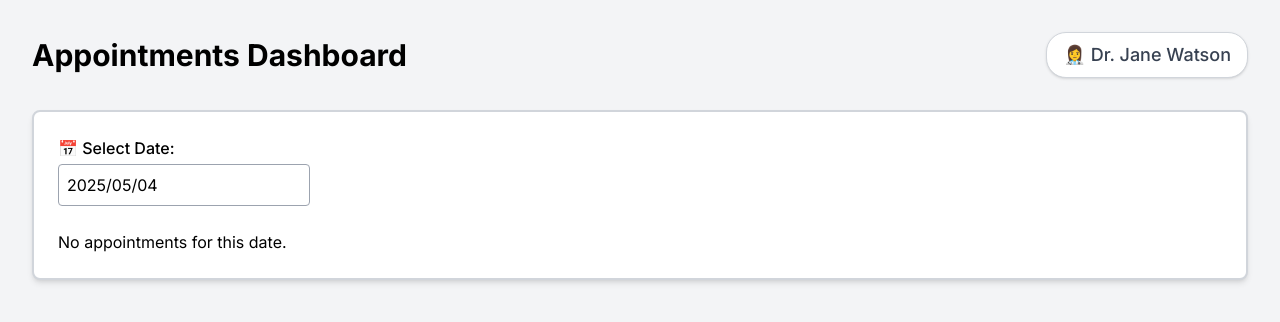
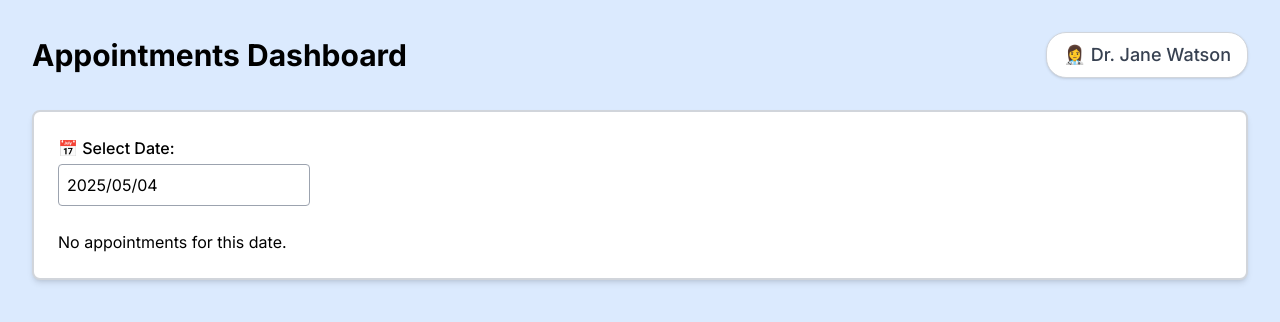
Before and after one commit to JoelBenton/Advanced-Database-Group-Project, a Next.js app in the folder mongo-data-api-app/: page /doctor/1 in a window 1280 px wide. Shown: the top 322 px of the page. Built offline with nearby package versions, Linux system fonts and the light colour scheme.

Commit message:
small colour change

```diff
--- a/mongo-data-api-app/app/(root)/doctor/[id]/page.tsx
+++ b/mongo-data-api-app/app/(root)/doctor/[id]/page.tsx
@@ -85,7 +85,7 @@
   };
 
   return (
-    <div className="min-h-screen bg-gray-100 p-8">
+    <div className="min-h-screen bg-[#dbeafe] p-8">
       {/* Header */}
       <div className="flex justify-between items-center mb-8">
         <h1 className="text-3xl font-bold">Appointments Dashboard</h1>
```
